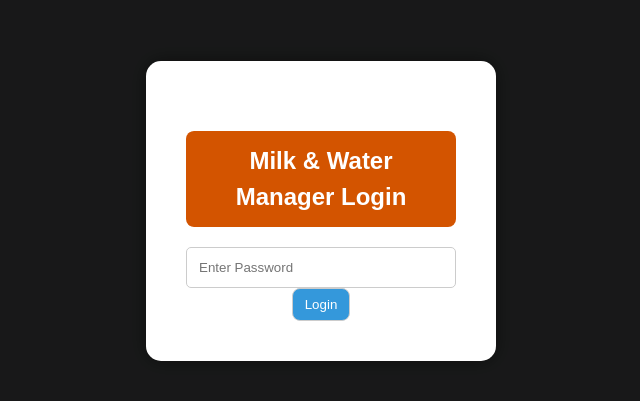
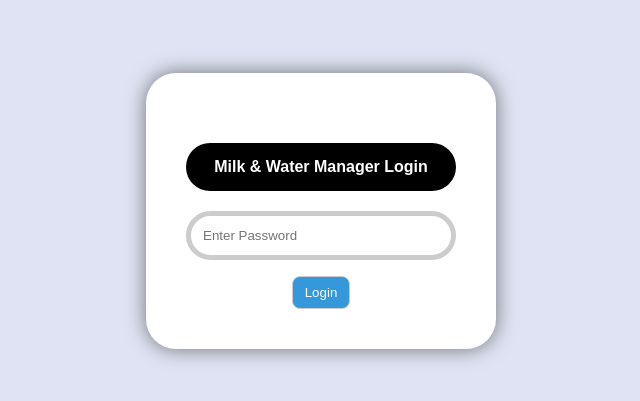
Before and after one commit to vasuki01-hub/Home_Expanse, a plain HTML site: page index.html in a window 1280 px wide. Shown: the part 189-590 px from the top of the page, without its empty margins (319-959 px from the left). Drawn offline with nearby package versions, Linux system fonts and the light colour scheme.

Commit message:
New UI & BugFix

```diff
--- a/index.html
+++ b/index.html
@@ -70,7 +70,7 @@
             background: var(--container-bg);
             color: var(--text);
         }
-        button { background: #3498db; color: white; cursor: pointer; }
+        button { margin-top: 16px; background: #3498db; color: white; cursor: pointer; }
         button:hover { background: #2980b9; }
         .pdf-btn { background: #e74c3c; margin-left: 10px; }
         .edit-btn { background: #f39c12; font-size: 0.8em; padding: 4px 8px; margin: 2px; }
@@ -78,10 +78,11 @@
         .save-btn { background: #27ae60; }
         .cancel-btn { background: #95a5a6; }
         h2 {
-            background: #d35400;
+            font-size: medium;
+            background: #000000;
             color: white;
             padding: 12px;
-            border-radius: 8px;
+            border-radius: 30px;
             margin: 30px 0 20px;
             text-align: center;
         }
@@ -113,8 +114,8 @@
         }
         input, select {
             padding: 12px;
-            border: 1px solid var(--input-border);
-            border-radius: 5px;
+            border: 5px solid var(--input-border);
+            border-radius: 30px;
             width: 100%;
         }
         .auto-amount {
@@ -231,7 +232,7 @@
         #login-page {
             position: fixed;
             top: 0; left: 0; width: 100%; height: 100%;
-            background: rgba(0,0,0,0.9);
+            background: #dfe3f3;
             display: flex;
             justify-content: center;
             align-items: center;
@@ -240,7 +241,7 @@
         .login-box {
             background: var(--container-bg);
             padding: 40px;
-            border-radius: 15px;
+            border-radius: 30px;
             width: 350px;
             text-align: center;
             box-shadow: 0 0 20px rgba(0,0,0,0.5);
@@ -385,7 +386,7 @@
     </div>
 
     <script>
-        const APP_PASSWORD = "GB3";
+        const APP_PASSWORD = "MWE";
 
         let milkEntries = JSON.parse(localStorage.getItem('milkEntries')) || [];
         let waterEntries = JSON.parse(localStorage.getItem('waterEntries')) || [];
```
